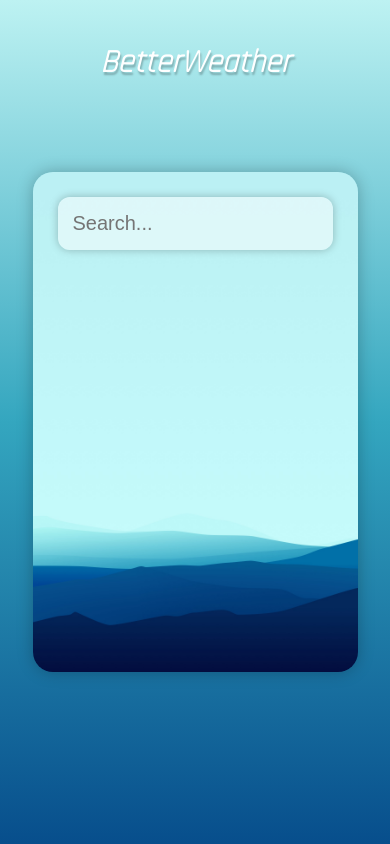
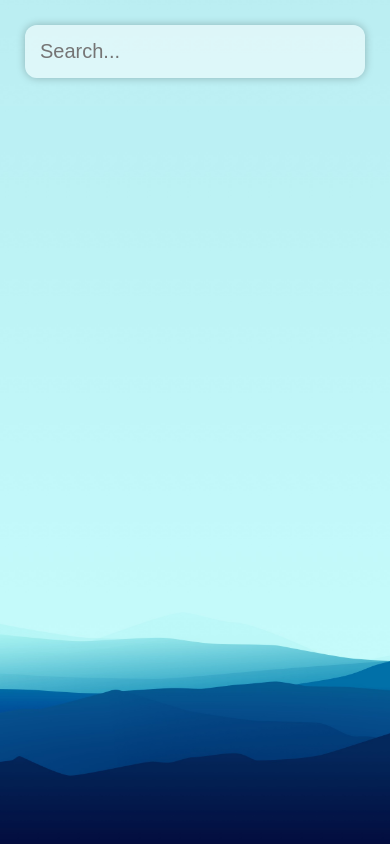
Before and after one commit to ciarnellicarlo/BetterWeather, a Vue app: page / in a window 390 px wide. Built offline with nearby package versions, Linux system fonts and the light colour scheme.

Commit message:
made mobile version fullscreen

```diff
--- a/src/App.vue
+++ b/src/App.vue
@@ -162,8 +162,15 @@ export default {
       }
 
       @media screen and (max-width: 600px) {
+
+        #container {
+          height: 100%;
+        }
+
         #app {
-          width: 325px;
+          width: 100vw;
+          height: 100%;
+          border-radius: 0;
         }
       }
 
```
